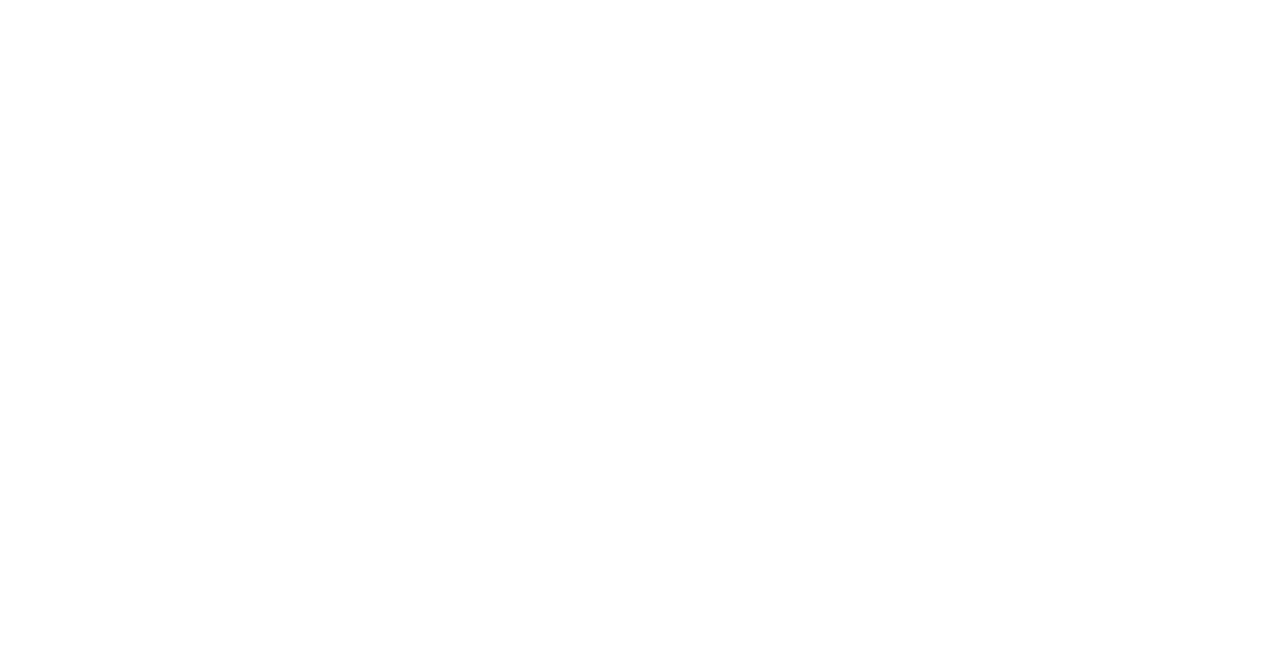
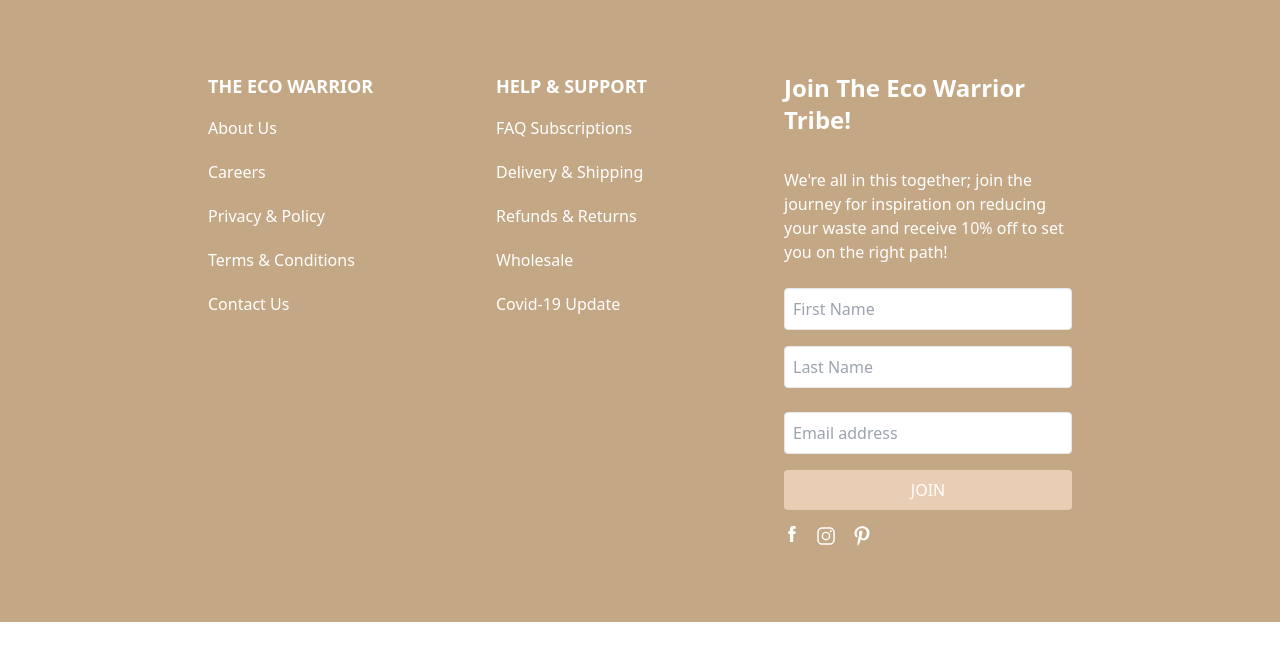
Before and after one commit to shailesh62/ViridVerve, a React (Vite) app: page / in a window 1280 px wide. Shown: the top 660 px of the page. Built offline with nearby package versions, Linux system fonts and the light colour scheme.

Commit message:
footer complete

```diff
--- a/package.json
+++ b/package.json
@@ -11,7 +11,8 @@
   },
   "dependencies": {
     "react": "^18.3.1",
-    "react-dom": "^18.3.1"
+    "react-dom": "^18.3.1",
+    "react-icons": "^5.2.1"
   },
   "devDependencies": {
     "@types/react": "^18.3.3",
--- a/src/App.jsx
+++ b/src/App.jsx
@@ -1,7 +1,8 @@
+import Footer from "./components/Footer";
 function App() {
   return (
     <>
-
+      <Footer/>
     </>
   );
 }
--- /dev/null
+++ b/src/components/Footer.jsx
@@ -0,0 +1,69 @@
+import React from 'react';
+import { TfiFacebook } from "react-icons/tfi";
+import { IoLogoInstagram } from "react-icons/io5";
+import { FaPinterestP } from "react-icons/fa";
+
+const footerClasses = "bg-card bg-[#C4A885] text-card-foreground container   p-8 text-white";
+const linkClasses = "text-muted-foreground   hover:text-muted";
+
+const Footer = () => {
+  return (
+    <footer className={footerClasses}>
+
+      <div className="container  mx-auto pt-10 pb-11 px-44  flex flex-col md:flex-row ">
+
+        <FooterSection title="THE ECO WARRIOR">
+          <ul className="mt-4  space-y-5">
+            <li><a href="#" className={linkClasses}>About Us</a></li>
+            <li><a href="#" className={linkClasses}>Careers</a></li>
+            <li><a href="#" className={linkClasses}>Privacy & Policy</a></li>
+            <li><a href="#" className={linkClasses}>Terms & Conditions</a></li>
+            <li><a href="#" className={linkClasses}>Contact Us</a></li>
+          </ul>
+        </FooterSection>
+        <FooterSection title="HELP & SUPPORT">
+          <ul className="mt-4 space-y-5">
+            <li><a href="#" className={linkClasses}>FAQ Subscriptions</a></li>
+            <li><a href="#" className={linkClasses}>Delivery & Shipping</a></li>
+            <li><a href="#" className={linkClasses}>Refunds & Returns</a></li>
+            <li><a href="#" className={linkClasses}>Wholesale</a></li>
+            <li><a href="#" className={linkClasses}>Covid-19 Update</a></li>
+          </ul>
+        </FooterSection>
+        <FooterSection title="Join The Eco Warrior Tribe!">
+          <p className="mt-2 space-y-5 text-muted-foreground">We're all in this together; join the journey for inspiration on reducing your waste and receive 10% off to set you on the right path!</p>
+          <form className="mt-4 ">
+            <input type="text" placeholder="First Name" className="border border-border bg-white rounded p-2 w-full my-2" required />
+            <input type="text" placeholder="Last Name" className="border border-border bg-white rounded p-2 w-full my-2" required />
+            <input type="email" placeholder="Email address" className="border border-border bg-white rounded p-2 w-full my-4" required />
+            <button type="submit" className=" text-primary-foreground  hover:bg-[#ecc4a2] bg-[#E9CDB5] p-2 rounded w-full">JOIN</button>
+          </form>
+          <div className="flex space-x-4 mt-4">
+            <a href="#" className={linkClasses}><TfiFacebook/></a>
+            <a href="#" className={linkClasses}><IoLogoInstagram size={20}/></a>
+            <a href="#" className={linkClasses}><FaPinterestP size ={20}/></a>
+          </div>
+        </FooterSection>
+      </div>
+    </footer>
+  );
+};
+
+const FooterSection = ({ title, children }) => {
+  if(title==="Join The Eco Warrior Tribe!"){
+    return (
+      <div className="flex-1 mb-8 md:mb-0">
+      <h2 className="text-2xl font-extrabold mb-8">{title}</h2>
+      {children}
+    </div>
+    );
+  }
+  return (
+    <div className="flex-1 mb-8 md:mb-0">
+      <h2 className="text-lg font-bold">{title}</h2>
+      {children}
+    </div>
+  );
+};
+
+export default Footer;
```
Also changed, not shown: 1 other file (tests, documents, lock files or other folders).
